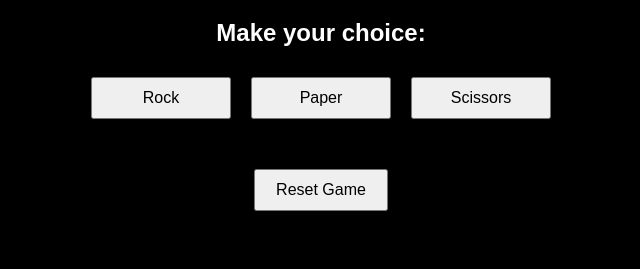
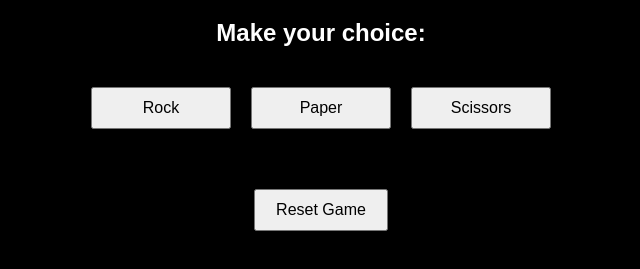
Before and after one commit to Wjpayne/RockPaperScissors, a plain HTML site: page index.html in a window 1280 px wide. Shown: the part 81-350 px from the top of the page, without its empty margins (319-959 px from the left). Drawn offline with Linux system fonts and the light colour scheme.

Commit message:
fix margin of buttons

```diff
--- a/styles.css
+++ b/styles.css
@@ -5,8 +5,8 @@
 body {
   font-family: Arial, sans-serif;
   background-color: black;
+  padding: 20px;
   margin: 0;
-  padding: 20px;
 }
 
 h1 {
@@ -31,7 +31,7 @@ h2 {
 }
 
 .choice-button button {
-  margin: 0 10px;
+  margin: 10px;
   padding: 10px 20px;
   font-size: 16px;
   cursor: pointer;
```
